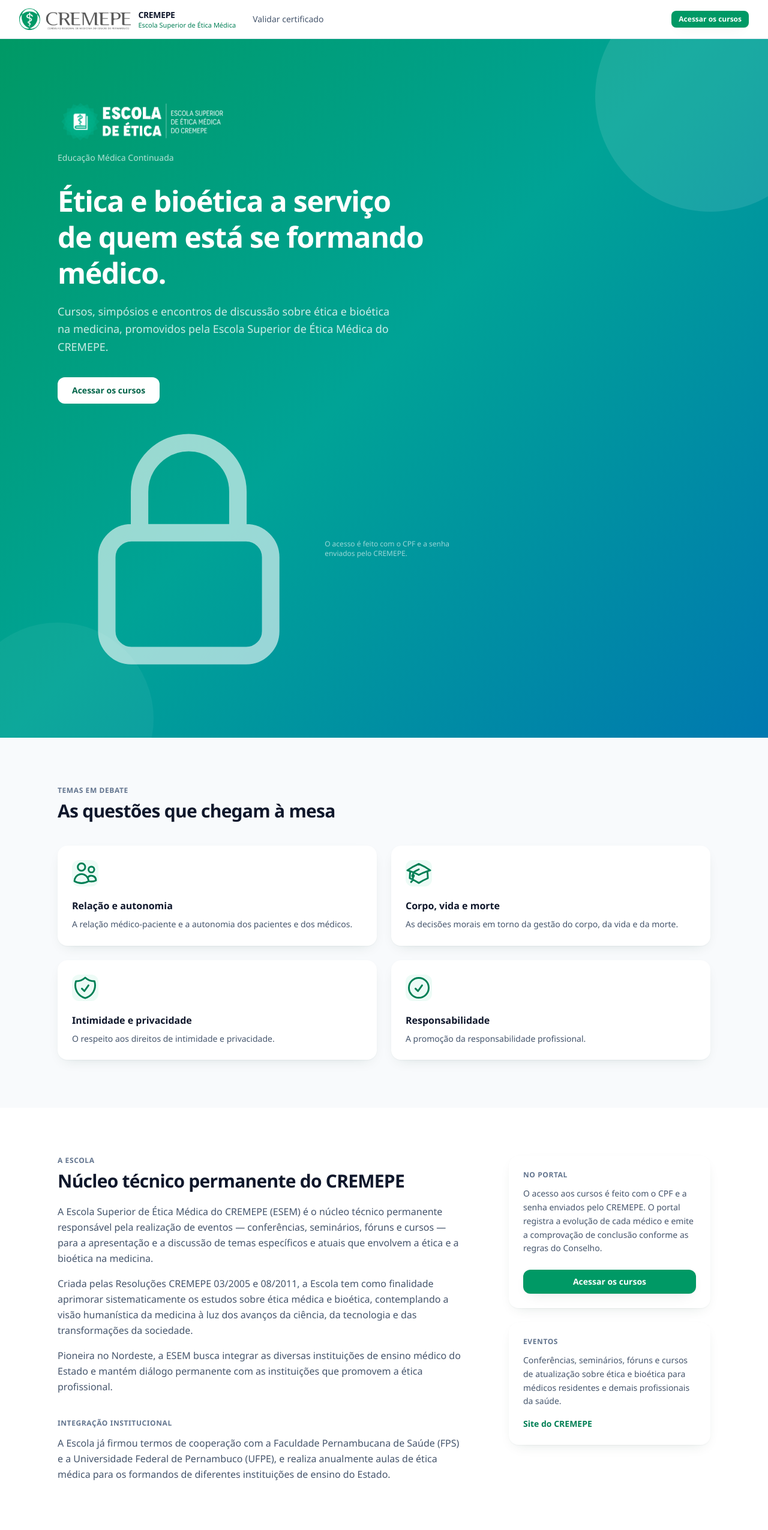
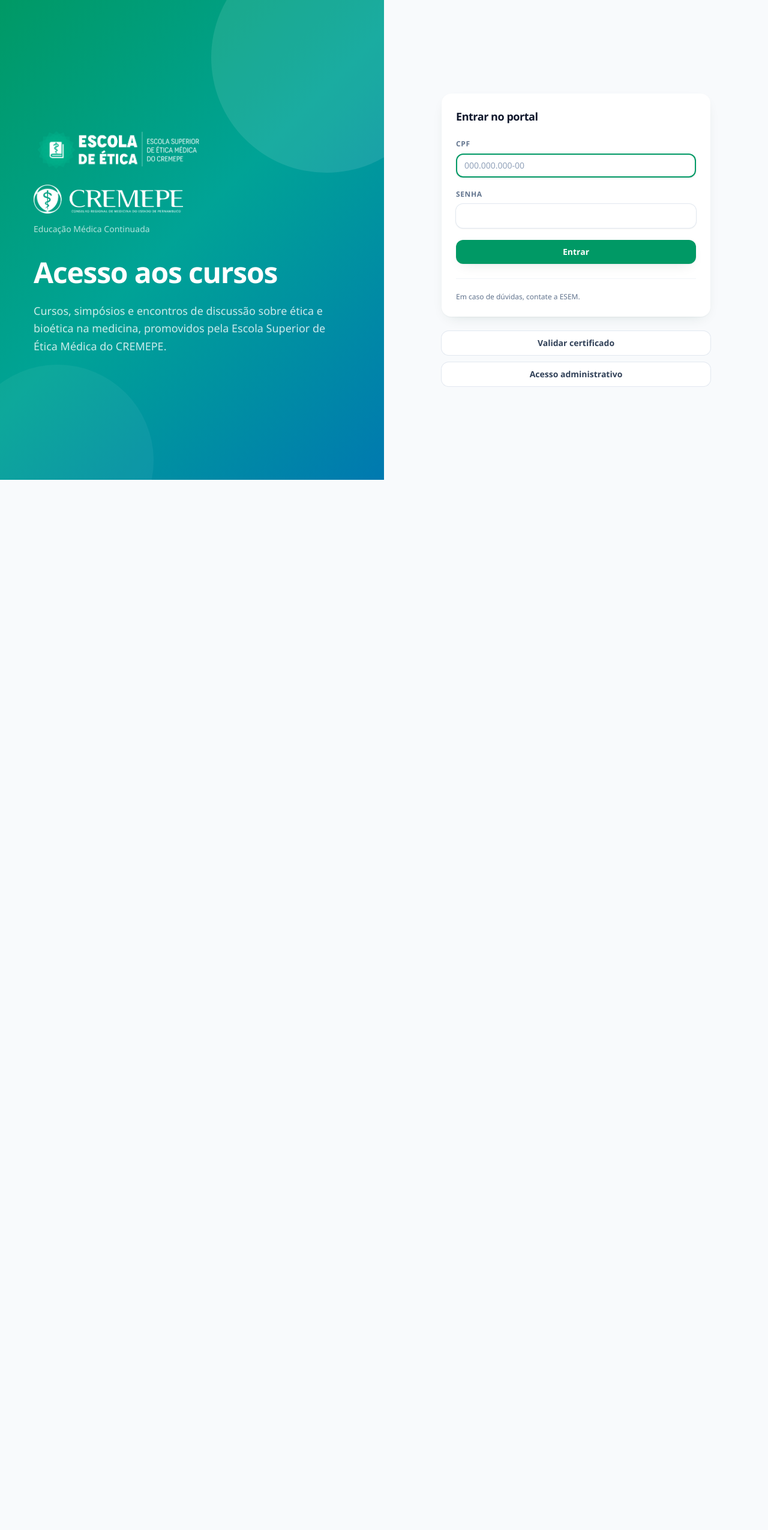
Before and after one commit to joseferreira-dev/cremepe-esem, a Django app: page / in a window 1280 px wide. Shown: the whole page at 60% size. After the commit the page ends 800 px from the top, so only its background shows below. Run offline with Django 5.2, Linux system fonts and the light colour scheme; style sheets or scripts are compiled from the project's sources.

Commit message:
Torna a pagina inicial a propria tela de login
A rota / passa a servir o login e a pagina institucional foi removida (/sobre/ continua redirecionando para a raiz). A tela de login ganha botoes para Validar certificado e Acesso administrativo, e o bloco de primeiro acesso virou um aviso simples de contato com a ESEM. Foram removidas descricoes que repetiam os proprios labels ou botoes: login do aluno e do painel, validacao publica (formato do codigo corrigido para 12 caracteres), busca de videos, Meus certificados e Meus cursos.

```diff
--- a/apps/certificates/views.py
+++ b/apps/certificates/views.py
@@ -59,7 +59,7 @@ def meus_certificados(request):
 def validar_certificado(request):
     """Validação pública de certificados — qualquer pessoa, sem login.
 
-    Consulta pelo código de autenticação (``?codigo=ESEM-2026-XXXXXXXX``).
+    Consulta pelo código de autenticação (``?codigo=ESEM-2026-XXXXXXXXXXXX``).
     Só expõe o que já está impresso no PDF (nome, curso, edição, emissão e
     carga horária): nunca CPF ou outros dados cadastrais. Cada acerto é
     registrado na auditoria.
--- a/apps/courses/views.py
+++ b/apps/courses/views.py
@@ -13,12 +13,6 @@ from apps.accounts.tokens import gerar_token_api
 
 from .models import Course, Enrollment, Progress
 from .services import course_coverage, format_hours, minimo_da_aula, unlocked_videos
-
-
-@never_cache
-def inicio(request):
-    """Pagina publica de apresentacao da ESEM (ponto de entrada do portal)."""
-    return render(request, "inicio.html", {"usuario_autenticado": request.user.is_authenticated})
 
 
 @never_cache
--- a/config/urls.py
+++ b/config/urls.py
@@ -28,7 +28,8 @@ urlpatterns = [
     path("entrar/", accounts_views.login_view, name="login"),
     path("sair/", accounts_views.logout_view, name="logout"),
     path("trocar-senha/", accounts_views.password_change_view, name="password_change"),
-    path("", courses_views.inicio, name="inicio"),
+    # A página inicial é a própria página de login.
+    path("", accounts_views.login_view, name="inicio"),
     path(
         "sobre/",
         RedirectView.as_view(pattern_name="inicio", permanent=True),
--- a/templates/accounts/login.html
+++ b/templates/accounts/login.html
@@ -36,9 +36,6 @@
     <div class="w-full max-w-md">
       <div class="cartao cartao-padrao">
         <h2 class="text-lg font-bold tracking-tight text-slate-900">Entrar no portal</h2>
-        <p class="mt-1 text-sm text-slate-500">
-          Informe o CPF cadastrado e a senha enviada pelo CREMEPE.
-        </p>
 
         {% if messages %}
           {% for message in messages %}
@@ -70,18 +67,18 @@
         </form>
 
         <p class="mt-6 border-t border-slate-100 pt-5 text-xs leading-relaxed text-slate-500">
-          <strong class="font-semibold text-slate-700">Primeiro acesso?</strong>
-          Use a senha inicial recebida do CREMEPE
-          (PrimeiroNome@CPFsemseparadores) — o sistema solicitará uma nova senha em seguida.
-          Dúvidas? Procure a secretaria do CREMEPE.
+          Em caso de dúvidas, contate a ESEM.
         </p>
       </div>
 
-      <p class="mt-6 text-center text-sm">
-        <a href="{% url 'painel_login' %}" class="font-medium text-slate-500 underline-offset-4 hover:text-slate-800 hover:underline">
+      <div class="mt-6 space-y-3">
+        <a href="{% url 'validar_certificado' %}" class="btn btn-secundario w-full">
+          Validar certificado
+        </a>
+        <a href="{% url 'painel_login' %}" class="btn btn-secundario w-full">
           Acesso administrativo
         </a>
-      </p>
+      </div>
     </div>
   </div>
 
--- a/templates/certificates/meus_certificados.html
+++ b/templates/certificates/meus_certificados.html
@@ -10,8 +10,7 @@
       <p class="rotulo">Portal de cursos da ESEM</p>
       <h1 class="mt-1 text-3xl font-bold tracking-tight text-slate-900">Meus certificados</h1>
       <p class="mt-2 text-sm text-slate-500">
-        Certificados dos cursos concluídos e aprovados. Cada PDF traz um código
-        de autenticação para conferência pública da emissão.
+        Certificados dos cursos concluídos e aprovados.
       </p>
     </div>
     {% if emitidos %}
--- a/templates/courses/my_courses.html
+++ b/templates/courses/my_courses.html
@@ -14,11 +14,9 @@
       </h1>
       <p class="mt-2 text-sm text-slate-500">
         {% if modo_admin %}
-          Todos os cursos cadastrados no sistema. Abra um curso para acompanhar a turma
-          e as gravações.
+          Todos os cursos cadastrados no sistema.
         {% else %}
           Cursos e simpósios da Escola Superior de Ética Médica do CREMEPE.
-          Acompanhe sua evolução e retome de onde parou.
         {% endif %}
       </p>
     </div>
--- a/templates/inicio.html
+++ /dev/null
@@ -1,164 +0,0 @@
-{% extends "base.html" %}
-{% load static %}
-
-{% block title %}Escola Superior de Ética Médica — CREMEPE / ESEM{% endblock %}
-
-{% block corpo %}
-<div class="bg-marca-gradiente relative overflow-hidden">
-  <div class="pointer-events-none absolute -right-24 -top-24 h-96 w-96 rounded-full bg-white/10"></div>
-  <div class="pointer-events-none absolute -bottom-32 -left-16 h-80 w-80 rounded-full bg-white/5"></div>
-
-  <div class="relative mx-auto max-w-6xl px-5 py-16 sm:px-8 sm:py-24">
-    <div class="max-w-2xl">
-      <div>
-        <img src="{% static 'img/logomarca-esem.png' %}" alt="Escola Superior de Ética Médica do CREMEPE"
-             class="h-16 w-auto sm:h-20">
-        <p class="mt-3 text-sm font-medium text-white/70">Educação Médica Continuada</p>
-      </div>
-
-      <h1 class="mt-8 text-3xl font-bold leading-tight tracking-tight text-white sm:text-5xl">
-        Ética e bioética a serviço<br class="hidden sm:block">
-        de quem está se formando médico.
-      </h1>
-
-      <p class="mt-5 max-w-xl text-base leading-relaxed text-white/80 sm:text-lg">
-        Cursos, simpósios e encontros de discussão sobre ética e bioética na medicina,
-        promovidos pela Escola Superior de Ética Médica do CREMEPE.
-      </p>
-
-      <div class="mt-9 flex flex-wrap items-center gap-3">
-        {% if usuario_autenticado %}
-          <a href="{% url 'my_courses' %}" class="btn bg-white px-6 py-3 text-marca-700 hover:bg-marca-50">
-            {{ icons.reproduzir|safe }} Ir para os meus cursos
-          </a>
-        {% else %}
-          <a href="{% url 'login' %}" class="btn bg-white px-6 py-3 text-marca-700 hover:bg-marca-50">
-            {{ icons.seta_direita|safe }} Acessar os cursos
-          </a>
-        {% endif %}
-      </div>
-
-      <p class="mt-6 flex items-center gap-2 text-xs text-white/60">
-        {{ icons.cadeado|safe }}
-        O acesso é feito com o CPF e a senha enviados pelo CREMEPE.
-      </p>
-    </div>
-  </div>
-</div>
-
-<!-- O que a ESEM discute -->
-<section class="mx-auto max-w-6xl px-5 py-14 sm:px-8 sm:py-20">
-  <p class="rotulo">Temas em debate</p>
-  <h2 class="mt-2 text-2xl font-bold tracking-tight text-slate-900 sm:text-3xl">
-    As questões que chegam à mesa
-  </h2>
-
-  <div class="mt-10 grid gap-6 sm:grid-cols-2">
-    <div class="cartao cartao-padrao">
-      <span class="flex h-11 w-11 items-center justify-center rounded-xl bg-marca-50 text-marca-600">
-        {{ icons.medicos|safe }}
-      </span>
-      <h3 class="mt-5 text-base font-semibold text-slate-900">Relação e autonomia</h3>
-      <p class="mt-2 text-sm leading-relaxed text-slate-600">
-        A relação médico-paciente e a autonomia dos pacientes e dos médicos.
-      </p>
-    </div>
-
-    <div class="cartao cartao-padrao">
-      <span class="flex h-11 w-11 items-center justify-center rounded-xl bg-marca-50 text-marca-600">
-        {{ icons.curso|safe }}
-      </span>
-      <h3 class="mt-5 text-base font-semibold text-slate-900">Corpo, vida e morte</h3>
-      <p class="mt-2 text-sm leading-relaxed text-slate-600">
-        As decisões morais em torno da gestão do corpo, da vida e da morte.
-      </p>
-    </div>
-
-    <div class="cartao cartao-padrao">
-      <span class="flex h-11 w-11 items-center justify-center rounded-xl bg-marca-50 text-marca-600">
-        {{ icons.auditoria|safe }}
-      </span>
-      <h3 class="mt-5 text-base font-semibold text-slate-900">Intimidade e privacidade</h3>
-      <p class="mt-2 text-sm leading-relaxed text-slate-600">
-        O respeito aos direitos de intimidade e privacidade.
-      </p>
-    </div>
-
-    <div class="cartao cartao-padrao">
-      <span class="flex h-11 w-11 items-center justify-center rounded-xl bg-marca-50 text-marca-600">
-        {{ icons.check|safe }}
-      </span>
-      <h3 class="mt-5 text-base font-semibold text-slate-900">Responsabilidade</h3>
-      <p class="mt-2 text-sm leading-relaxed text-slate-600">
-        A promoção da responsabilidade profissional.
-      </p>
-    </div>
-  </div>
-</section>
-
-<!-- A Escola -->
-<section class="bg-white py-14 sm:py-20">
-  <div class="mx-auto grid max-w-6xl gap-10 px-5 sm:px-8 lg:grid-cols-3">
-    <div class="lg:col-span-2">
-      <p class="rotulo">A Escola</p>
-      <h2 class="mt-2 text-2xl font-bold tracking-tight text-slate-900 sm:text-3xl">
-        Núcleo técnico permanente do CREMEPE
-      </h2>
-      <p class="mt-5 max-w-2xl text-base leading-relaxed text-slate-600">
-        A Escola Superior de Ética Médica do CREMEPE (ESEM) é o núcleo técnico permanente
-        responsável pela realização de eventos — conferências, seminários, fóruns e cursos —
-        para a apresentação e a discussão de temas específicos e atuais que envolvem a
-        ética e a bioética na medicina.
-      </p>
-      <p class="mt-4 max-w-2xl text-base leading-relaxed text-slate-600">
-        Criada pelas Resoluções CREMEPE 03/2005 e 08/2011, a Escola tem como finalidade
-        aprimorar sistematicamente os estudos sobre ética médica e bioética, contemplando a
-        visão humanística da medicina à luz dos avanços da ciência, da tecnologia e das
-        transformações da sociedade.
-      </p>
-      <p class="mt-4 max-w-2xl text-base leading-relaxed text-slate-600">
-        Pioneira no Nordeste, a ESEM busca integrar as diversas instituições de ensino
-        médico do Estado e mantém diálogo permanente com as instituições que promovem a
-        ética profissional.
-      </p>
-
-      <p class="rotulo mt-10">Integração institucional</p>
-      <p class="mt-3 max-w-2xl text-base leading-relaxed text-slate-600">
-        A Escola já firmou termos de cooperação com a Faculdade Pernambucana de Saúde (FPS) e
-        a Universidade Federal de Pernambuco (UFPE), e realiza anualmente aulas de ética
-        médica para os formandos de diferentes instituições de ensino do Estado.
-      </p>
-    </div>
-
-    <aside class="space-y-6">
-      <div class="cartao cartao-padrao">
-        <p class="rotulo">No portal</p>
-        <p class="mt-3 text-sm leading-relaxed text-slate-600">
-          O acesso aos cursos é feito com o CPF e a senha enviados pelo CREMEPE. O portal
-          registra a evolução de cada médico e emite a comprovação de conclusão conforme
-          as regras do Conselho.
-        </p>
-        {% if not usuario_autenticado %}
-          <a href="{% url 'login' %}" class="btn btn-primary mt-6 w-full">
-            {{ icons.seta_direita|safe }} Acessar os cursos
-          </a>
-        {% endif %}
-      </div>
-
-      <div class="cartao cartao-padrao">
-        <p class="rotulo">Eventos</p>
-        <p class="mt-3 text-sm leading-relaxed text-slate-600">
-          Conferências, seminários, fóruns e cursos de atualização sobre ética e bioética
-          para médicos residentes e demais profissionais da saúde.
-        </p>
-        <a href="https://www.cremepe.org.br/escola-superior-de-etica-medica"
-           target="_blank" rel="noopener"
-           class="mt-4 inline-flex items-center gap-2 text-sm font-semibold text-marca-600 hover:text-marca-700">
-          Site do CREMEPE
-          {{ icons.seta_direita|safe }}
-        </a>
-      </div>
-    </aside>
-  </div>
-</section>
-{% endblock %}
--- a/templates/panel/login.html
+++ b/templates/panel/login.html
@@ -20,7 +20,7 @@
         Acesso restrito
       </h1>
       <p class="mt-2 text-sm text-white/80">
-        Entre com sua conta de administrador para gerenciar cursos, médicos e matrículas.
+        Gerencie cursos, médicos e matrículas.
       </p>
     </div>
 
--- a/templates/panel/upload.html
+++ b/templates/panel/upload.html
@@ -42,9 +42,6 @@
           >
           <div class="campo-busca-lista hidden" data-busca-lista></div>
         </div>
-        <p class="mt-1.5 text-xs text-slate-500">
-          Digite para buscar entre todos os vídeos cadastrados no sistema.
-        </p>
       </div>
 
       <div id="substituicao-bloco" class="hidden rounded-xl bg-slate-50 p-4 ring-1 ring-slate-200">
```
Also changed, not shown: apps/courses/tests_pagina.py (+33 -30 lines), templates/certificates/validar.html (+3 -6 lines).
